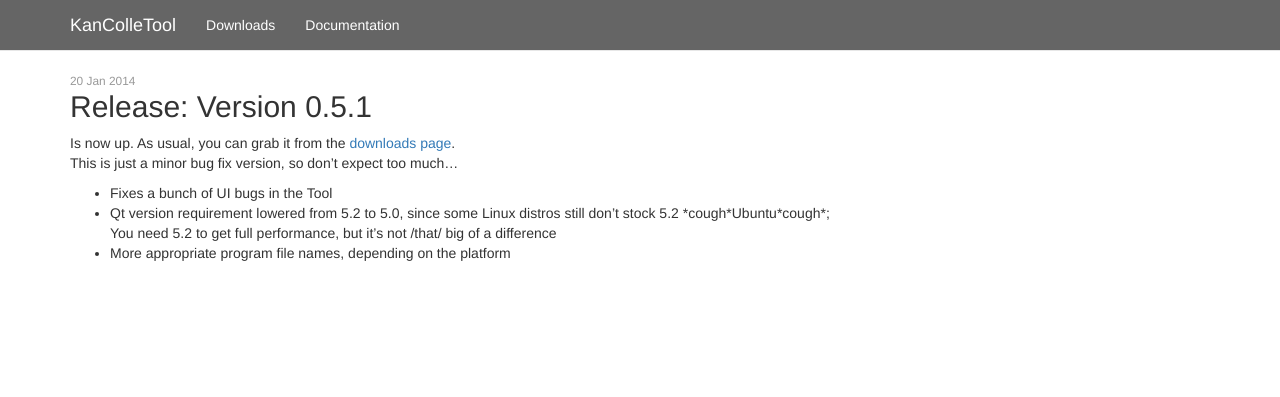
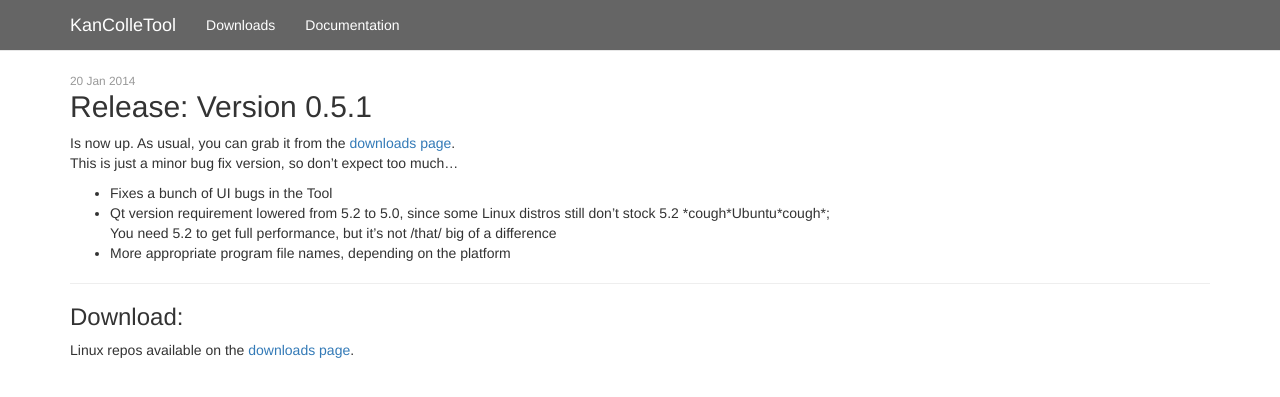
Before and after one commit to KanColleTool/kancolletool.github.io, a Jekyll site: the page built from _posts/2014-01-20-version-0.5.1.md, in a window 1280 px wide. Shown: the top 397 px of the page. Built offline with Jekyll 4.4.1, drawn with Linux system fonts in a browser that asks for light colours; nearby versions of some CDN libraries; Markdown is read by kramdown in place of the engine named in the settings.

Commit message:
Optional download links in posts

```diff
--- a/_layouts/post.html
+++ b/_layouts/post.html
@@ -2,11 +2,24 @@
 layout: default
 ---
 
-<div class="post">
+<div class="post post-single">
 	<small class="date">{{ page.date | date_to_string }}</small>
 	<div class="title">
 		<h2>{{ page.title }}</h2>
 	</div>
 
 	{{ content }}
+
+	<hr />
+	<h3>Download:</h3>
+	<div class="dl-links">
+		{% if page.dlver %}
+		<a class="btn btn-primary" href="http://kancolletool.s3.amazonaws.com/downloads/{{ page.dlver }}/KanColleTool.zip">Windows (Standalone)</a>
+		<a class="btn btn-primary" href="http://kancolletool.s3.amazonaws.com/downloads/{{ page.dlver }}/KanColleTool-Setup.exe">Windows (Installer)</a>
+		<a class="btn btn-primary" href="http://kancolletool.s3.amazonaws.com/downloads/{{ page.dlver }}/KanColleTool.dmg">Mac</a>
+		{% endif %}
+	</div>
+	<p>
+		Linux repos available on the <a href="/downloads/">downloads page</a>.
+	</p>
 </div>
--- a/css/style.css
+++ b/css/style.css
@@ -13,6 +13,8 @@
 /*
  * Front Page
  */
+.post { margin-bottom: 30px; padding-bottom: 20px; border-bottom: 1px solid #ccc; }
+.post-single { border-bottom: none; margin-bottom: 0; padding-bottom: 0; }
 .post .date { color: #999; }
 .post .title h2 { margin-top: 0; }
 
--- a/index.html
+++ b/index.html
@@ -11,5 +11,8 @@
 	</a>
 
 	{{ post.content }}
+	{% if post.dlver %}
+	<a href="{{ post.url }}">(download links)</a>
+	{% endif %}
 </div>
 {% endfor %}
```
